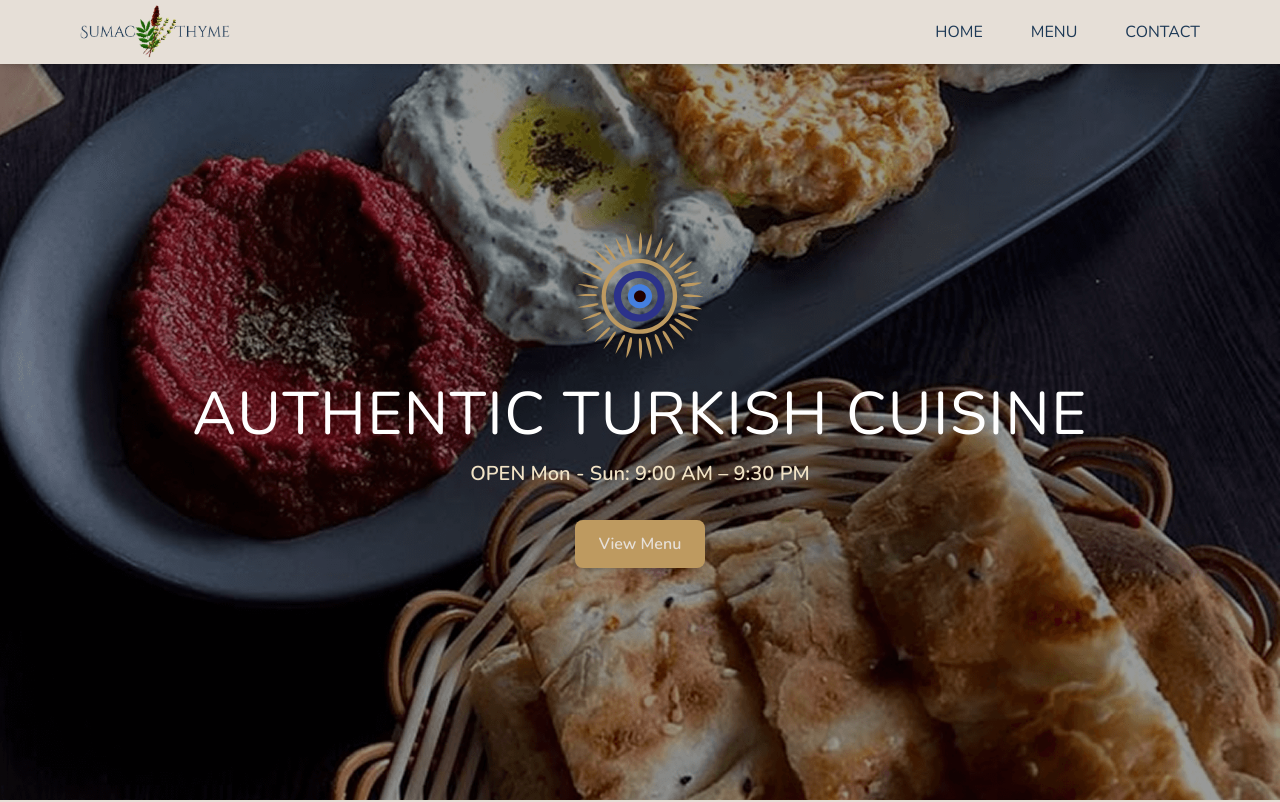
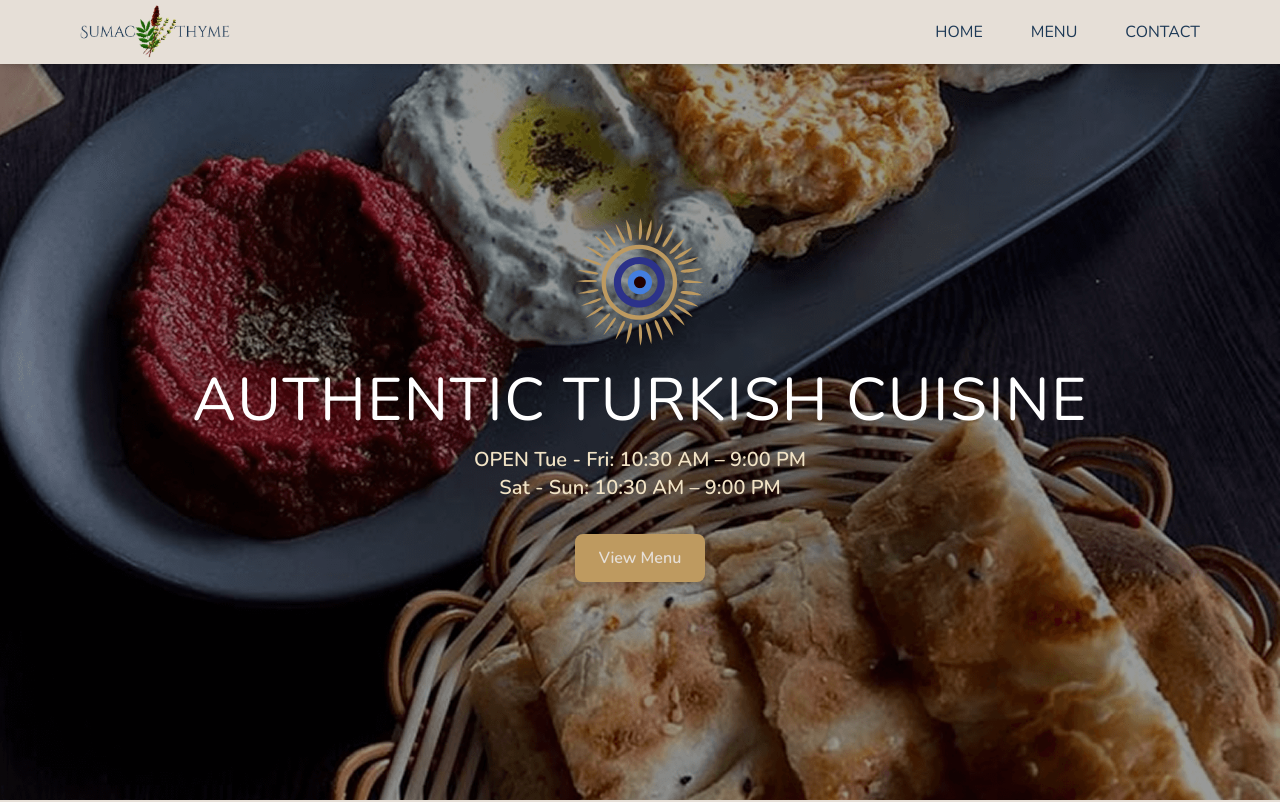
Before and after one commit to valenty-nka/sumacthyme_restaurant, a React (Vite) app: page / in a window 1280 px wide. Shown: the top 802 px of the page. Built offline with nearby package versions, Linux system fonts and the light colour scheme.

Commit message:
Add new working hours to hero section

```diff
--- a/src/components/Hero/Hero.jsx
+++ b/src/components/Hero/Hero.jsx
@@ -27,7 +27,7 @@ export default function Hero() {
           Authentic Turkish Cuisine
         </h1>
         <p className="mt-4 text-[#F1E3C6] text-lg md:text-xl font-semibold">
-          OPEN Mon - Sun: 9:00 AM – 9:30 PM
+          OPEN Tue - Fri: 10:30 AM – 9:00 PM <br/> Sat - Sun: 10:30 AM – 9:00 PM
         </p>
 
         {/* Call-to-action button */}
```
